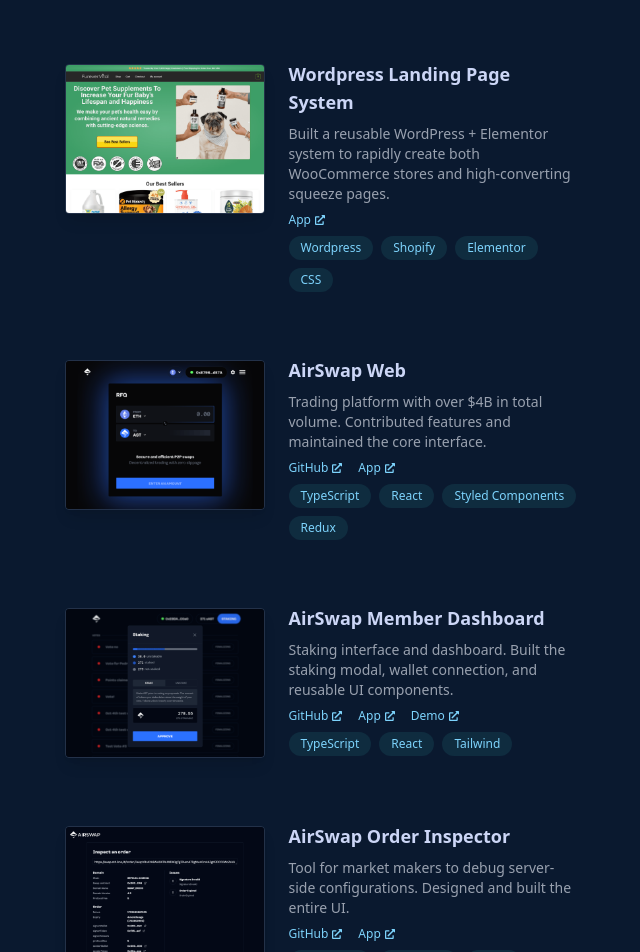
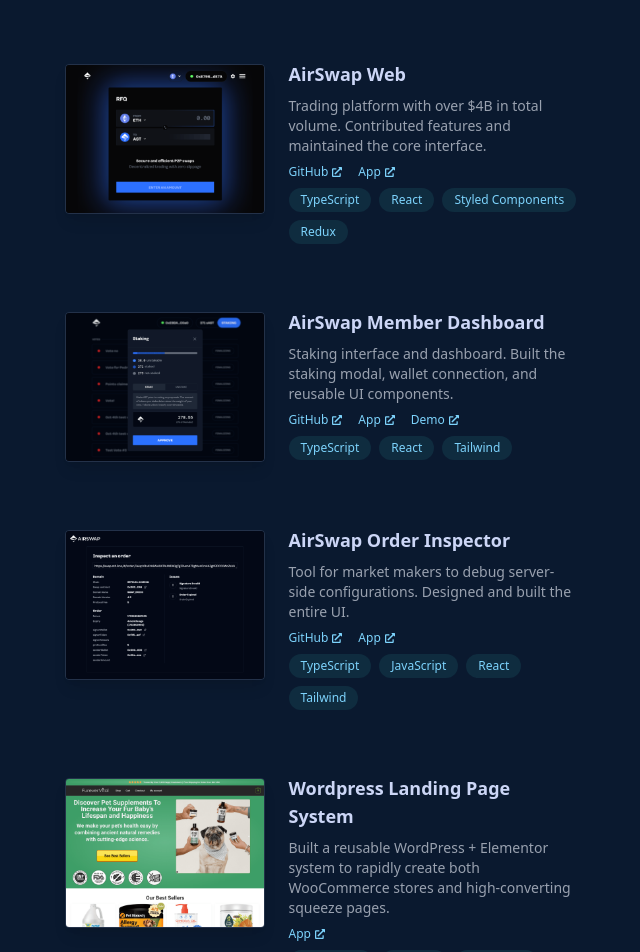
Before and after one commit to mikestarrdev/portfolio-2025, a React (Vite) app: page / in a window 1280 px wide. Shown: the part 1820-2772 px from the top of the page, without its empty margins (541-1181 px from the left). Built offline with nearby package versions, Linux system fonts and the light colour scheme.

Commit message:
change order of projects

```diff
--- a/src/data/projects.js
+++ b/src/data/projects.js
@@ -1,14 +1,4 @@
 export const projects = [
-  {
-    title: 'Wordpress Landing Page System',
-    description:
-      'Built a reusable WordPress + Elementor system to rapidly create both WooCommerce stores and high-converting squeeze pages.',
-    image: '/am-lp-system.png',
-    tech: ['Wordpress', 'Shopify', 'Elementor', 'CSS'],
-    github: undefined,
-    link: 'https://www.furevervital.infinityfreeapp.com/',
-    demo: undefined,
-  },
   {
     title: 'AirSwap Web',
     description:
@@ -37,6 +27,16 @@
     tech: ['TypeScript', 'JavaScript', 'React', 'Tailwind'],
     github: 'https://github.com/airswap/airswap-order-inspector',
     link: 'https://inspect.airswap.eth.limo/',
+  },
+  {
+    title: 'Wordpress Landing Page System',
+    description:
+      'Built a reusable WordPress + Elementor system to rapidly create both WooCommerce stores and high-converting squeeze pages.',
+    image: '/am-lp-system.png',
+    tech: ['Wordpress', 'Shopify', 'Elementor', 'CSS'],
+    github: undefined,
+    link: 'https://www.furevervital.infinityfreeapp.com/',
+    demo: undefined,
   },
   {
     title: 'WrapETH',
```
